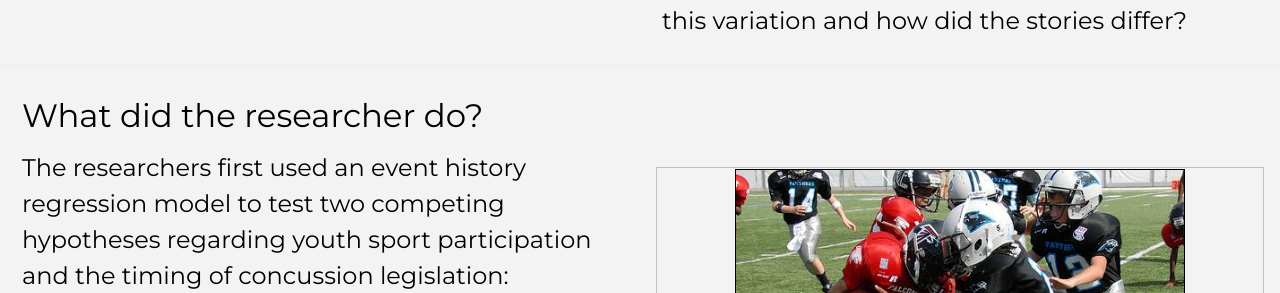
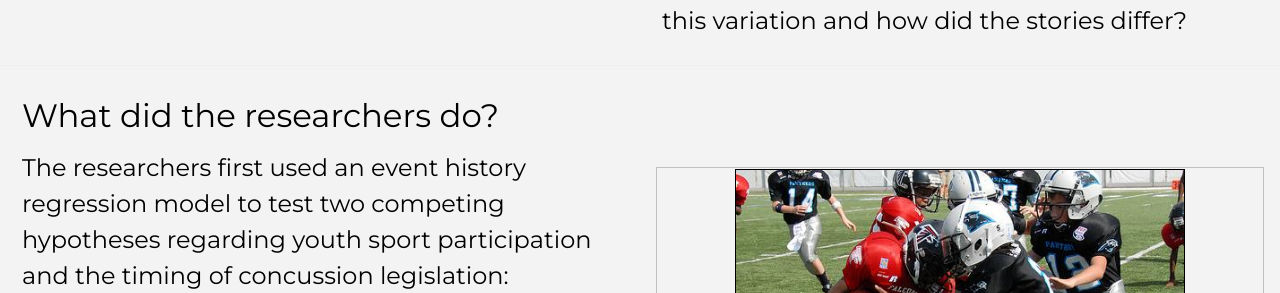
Before and after one commit to resilience1/resilience1.github.io, a Jekyll site: the page built from research/concussion.html, in a window 1280 px wide and 900 px high, scrolled down 418 px. Shown: the part 164-457 px from the top of the window. Built offline with Jekyll 4.4.1, drawn with Linux system fonts in a browser that asks for light colours; nearby versions of some CDN libraries.

Commit message:
Update concussion.html

```diff
--- a/research/concussion.html
+++ b/research/concussion.html
@@ -178,7 +178,7 @@ title: Concussions & Youth Sports | Michael Lengefeld
 
 	<div class="example w3-row">
 		<div class="w3-half w3-container">
-			<h1>What did the researcher do?</h1>
+			<h1>What did the researchers do?</h1>
 				<h2>The researchers first used an event history regression model to test two competing hypotheses
 					regarding youth sport participation and the timing of concussion legislation: constituency
 					vs. resistance. Discourse around concussions has focused on youth athletes as a population
```
